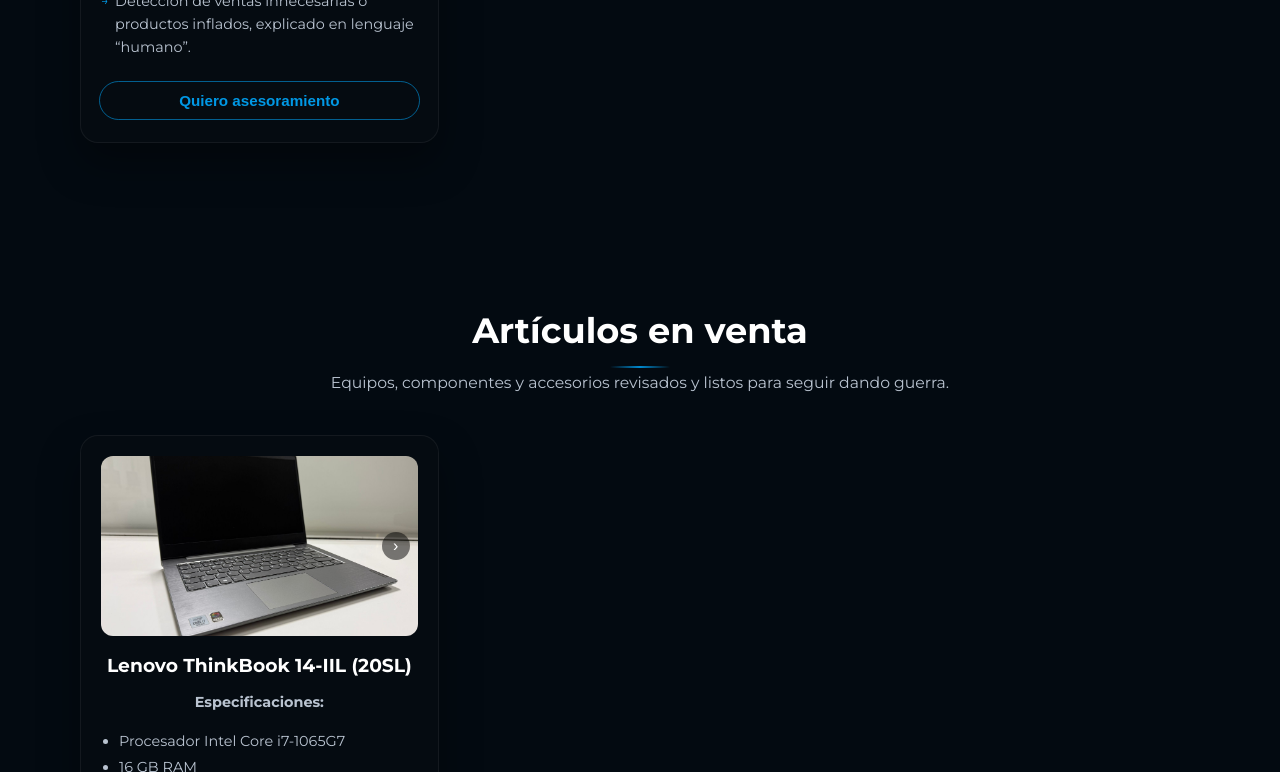
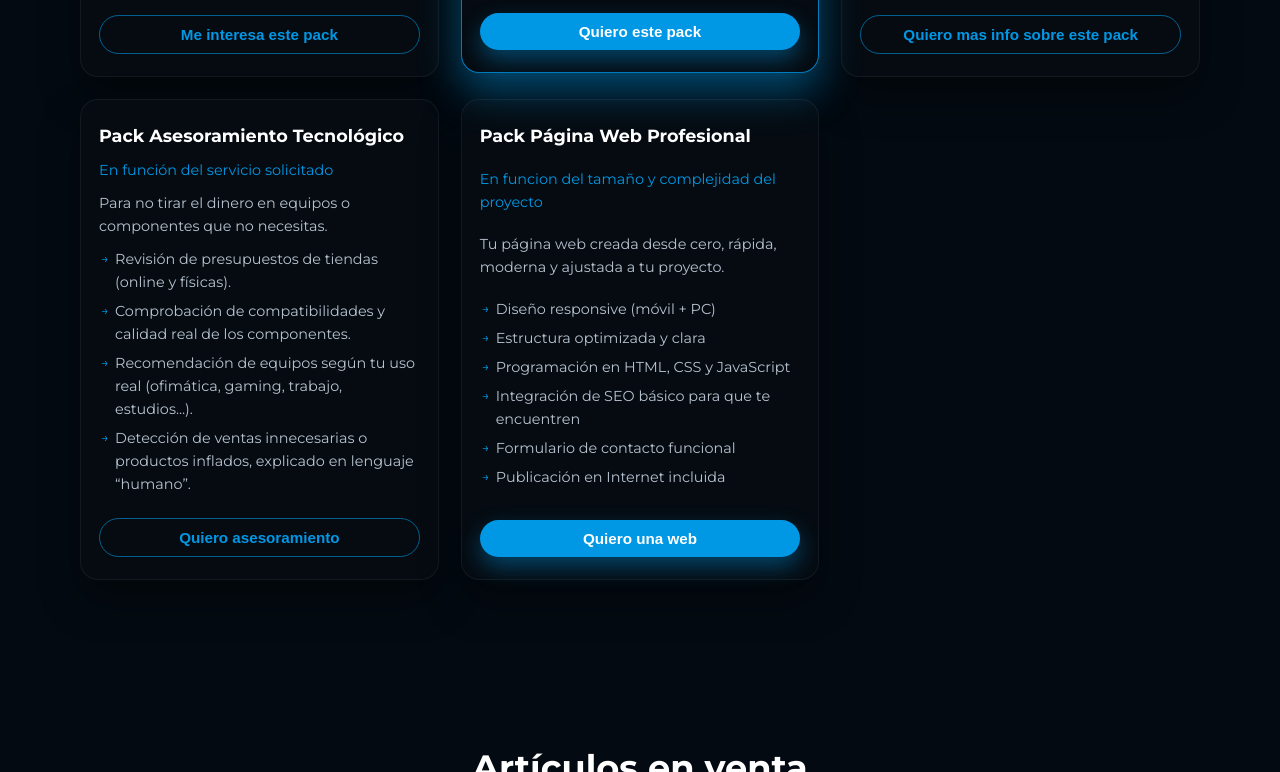
Before and after one commit to techcraftsolutions/techcraftsolutions, a plain HTML site: page index.html in a window 1280 px wide. Shown: the part 2994-3766 px from the top of the page. Drawn offline with Linux system fonts and the light colour scheme.

Commit message:
Add files via upload

```diff
--- a/index.html
+++ b/index.html
@@ -144,6 +144,20 @@
                     <li>Recomendaciones claras según tu uso y presupuesto</li>
                 </ul>
             </article>
+
+            <!-- Diseño de páginas WEB a medida -->
+            <article class="card card-web">
+                <h3>Diseño de páginas WEB a medida</h3>
+                <p>
+                    Creamos tu página web desde cero, adaptada a tu proyecto: clara, rápida y pensada para que te encuentren.
+                </p>
+                <ul>
+                    <li>Diseño responsive (móvil, tablet y PC)</li>
+                    <li>Desarrollo con HTML, CSS y JavaScript</li>
+                    <li>Estructura optimizada para cargar rápido</li>
+                    <li>SEO básico y configuración inicial</li>
+                </ul>
+            </article>
         </div>
     </section>
 
@@ -262,6 +276,30 @@
                 </ul>
                 <button class="btn-outline" onclick="scrollToSection('contacto')">
                     Quiero asesoramiento
+                </button>
+            </article>
+
+            <!-- PACK 5: Diseño de Página Web -->
+            <article class="pack-card pack-web">
+                <h3>Pack Página Web Profesional</h3>
+                <p class="pack-price">
+                    En funcion del tamaño y complejidad del proyecto
+                </p>
+                <p class="pack-subtitle">
+                    Tu página web creada desde cero, rápida, moderna y ajustada a tu proyecto.
+                </p>
+
+                <ul>
+                    <li>Diseño responsive (móvil + PC)</li>
+                    <li>Estructura optimizada y clara</li>
+                    <li>Programación en HTML, CSS y JavaScript</li>
+                    <li>Integración de SEO básico para que te encuentren</li>
+                    <li>Formulario de contacto funcional</li>
+                    <li>Publicación en Internet incluida</li>
+                </ul>
+
+                <button class="btn-primary" onclick="scrollToSection('contacto')">
+                    Quiero una web
                 </button>
             </article>
 
--- a/styles.css
+++ b/styles.css
@@ -367,6 +367,12 @@ body {
     margin-bottom: 10px;
 }
 
+/* Destacar el servicio de diseño web */
+.card-web {
+    border-color: rgba(0, 152, 229, 0.7);
+    box-shadow: 0 16px 36px rgba(0, 152, 229, 0.45);
+}
+
 .card ul {
     list-style: none;
     font-size: 0.9rem;
@@ -483,6 +489,12 @@ body {
     border: 1px solid rgba(0, 152, 229, 0.8);
     box-shadow: 0 18px 40px rgba(0, 152, 229, 0.45);
     transform: translateY(-4px);
+}
+
+/* Pack Web: destacar ligeramente */
+.pack-web {
+    border: 1px solid rgba(0, 152, 229, 0.65);
+    box-shadow: 0 18px 40px rgba(0, 152, 229, 0.35);
 }
 
 .pack-badge {
```
